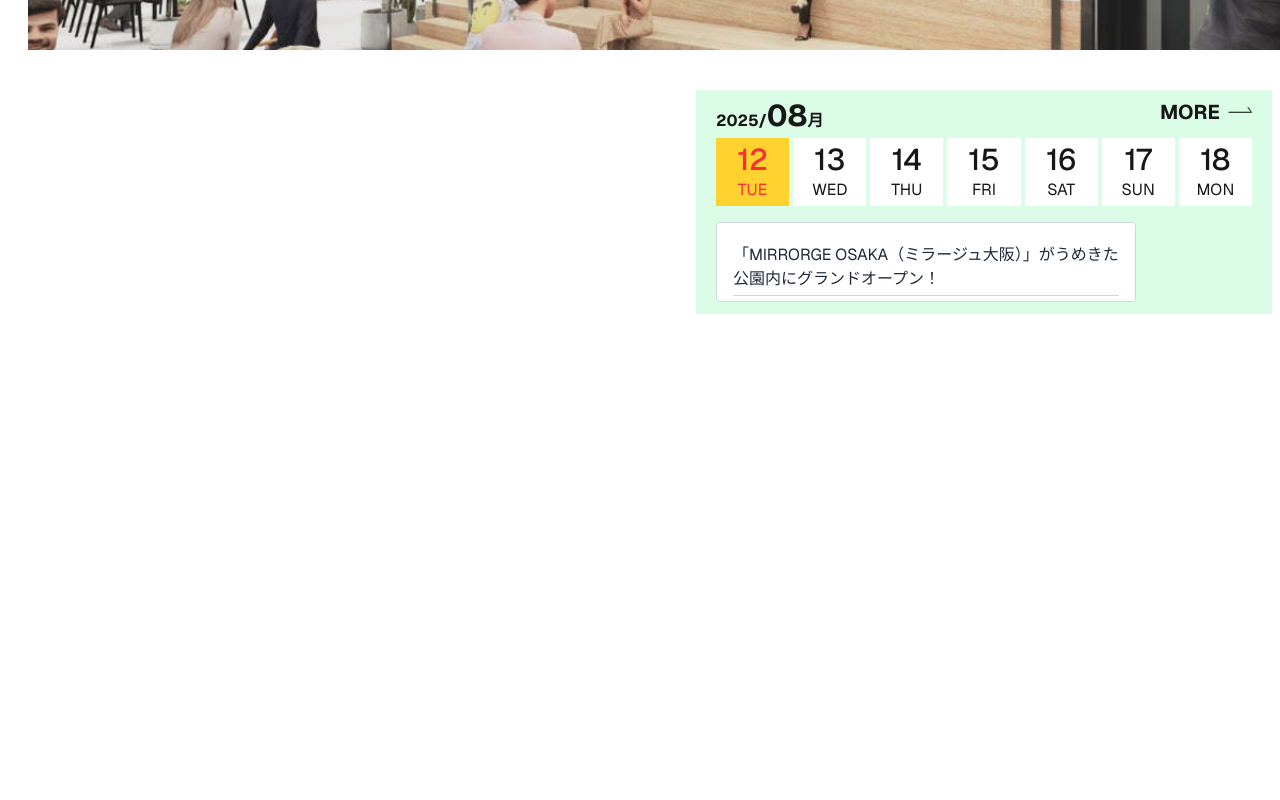
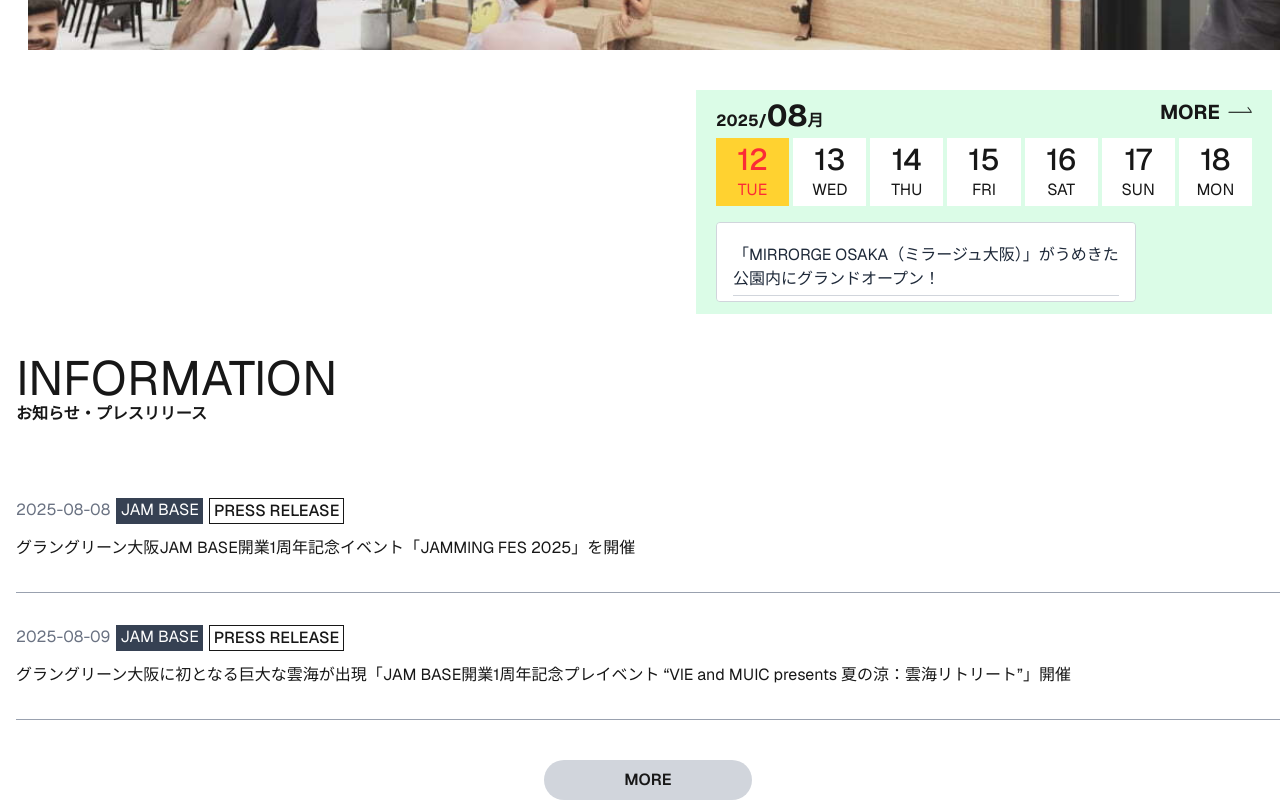
Before and after one commit to pan-tec1212/assignment, a Next.js app in the folder my-next-app/: page / in a window 1280 px wide. Shown: the part 1890-2690 px from the top of the page. Before the commit the page ends 2204 px from the top, so only its background shows below. Built offline with nearby package versions, Linux system fonts and the light colour scheme.

Commit message:
お知らせ実装

```diff
--- a/my-next-app/src/app/page.tsx
+++ b/my-next-app/src/app/page.tsx
@@ -1,4 +1,5 @@
 import { TopImages } from "@/features/top/image/presenter/TopImages";
+import { Information } from "@/features/top/information/container/Information";
 import { Schedule } from "@/features/top/schedule/container/Schedule";
 
 export default function Home() {
@@ -10,6 +11,7 @@ export default function Home() {
         {/* スケジュール */}
         <Schedule />
         {/* インフォメーション */}
+        <Information />
         {/* トピックス */}
         {/* 法人の方へ */}
         {/* よくある質問 */}
--- /dev/null
+++ b/my-next-app/src/features/top/information/container/Information.tsx
@@ -0,0 +1,42 @@
+import { apiResult } from "@/test/mock/apiResult";
+import clsx from "clsx";
+import Link from "next/link";
+
+/**
+ * インフォメーション
+ * @param props.className
+ * @returns
+ */
+export const Information = ({ className }: { className?: string }) => {
+  return (
+    <div className={clsx("flex flex-col mt-10 pl-4", className)}>
+      <div className="text-5xl font-normal">INFORMATION</div>
+      <div className="text-md font-semibold mb-10">
+        お知らせ・プレスリリース
+      </div>
+      {/* リスト */}
+      {apiResult.information.map((info, index) => {
+        return index < 2 ? (
+          <div key={index} className="border-b border-gray-400 py-8">
+            <div className="flex gap-1.5 mb-3">
+              <div className="text-gray-500">{info.eventDate}</div>
+              <div className="bg-gray-700 text-white px-1">{info.tag1}</div>
+              <div className="border px-1 font-medium">{info.tag2}</div>
+            </div>
+            <div className="">{info.info}</div>
+          </div>
+        ) : null;
+      })}
+      {/* もっと見る */}
+      <Link href={""} className="self-center">
+        <div
+          className={clsx(
+            "relative bg-gray-300 w-fit mt-10 px-20 py-2 rounded-full font-semibold"
+          )}
+        >
+          MORE
+        </div>
+      </Link>
+    </div>
+  );
+};
--- a/my-next-app/src/features/top/information/container/sample.tsx
+++ /dev/null
@@ -1,8 +0,0 @@
-import clsx from "clsx";
-export const Sample = ({ className }: { className?: string }) => {
-  return (
-    <div className={clsx("", className)}>
-      <div>sample</div>
-    </div>
-  );
-};
--- a/my-next-app/src/test/mock/apiResult.ts
+++ b/my-next-app/src/test/mock/apiResult.ts
@@ -50,4 +50,41 @@ export const apiResult = {
       eventDtTo: "2025-11-01",
     },
   ],
+  information: [
+    {
+      eventDate: "2025-08-08",
+      tag1: "JAM BASE",
+      tag2: "PRESS RELEASE",
+      info: "グラングリーン大阪JAM BASE開業1周年記念イベント「JAMMING FES 2025」を開催",
+      uri: "",
+    },
+    {
+      eventDate: "2025-08-09",
+      tag1: "JAM BASE",
+      tag2: "PRESS RELEASE",
+      info: "グラングリーン大阪に初となる巨大な雲海が出現「JAM BASE開業1周年記念プレイベント “VIE and MUIC presents 夏の涼：雲海リトリート”」開催",
+      uri: "",
+    },
+    {
+      eventDate: "2025-08-18",
+      tag1: "PARK & MIDORI LIFE",
+      tag2: "INFORMATION",
+      info: "芝生の養生計画について（7/28～8/31）",
+      uri: "",
+    },
+    {
+      eventDate: "2025-09-08",
+      tag1: "PARK & MIDORI LIFE",
+      tag2: "INFORMATION",
+      info: "300社・1,000人超が「いる」共創の現場 「JAM BASE」まもなく開業1周年 ～多様な参画者が集い、次なる挑戦を生み出す記念イベントを実施～",
+      uri: "",
+    },
+    {
+      eventDate: "2025-11-08",
+      tag1: "GRAND GREEN OSAKA",
+      tag2: "PRESS RELEASE",
+      info: "噴水停止のお知らせ ＜うめきた公園＞",
+      uri: "",
+    },
+  ],
 };
```
